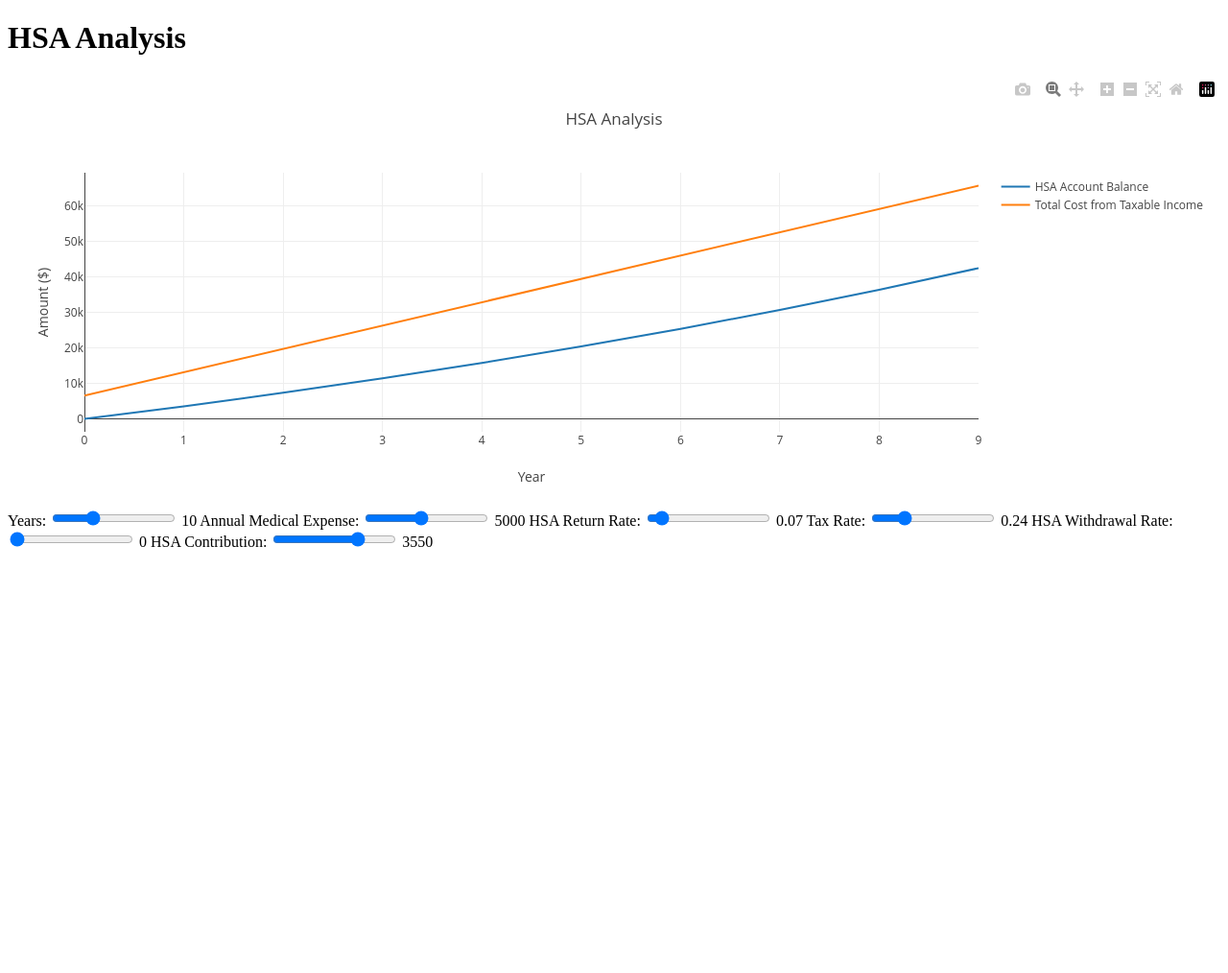
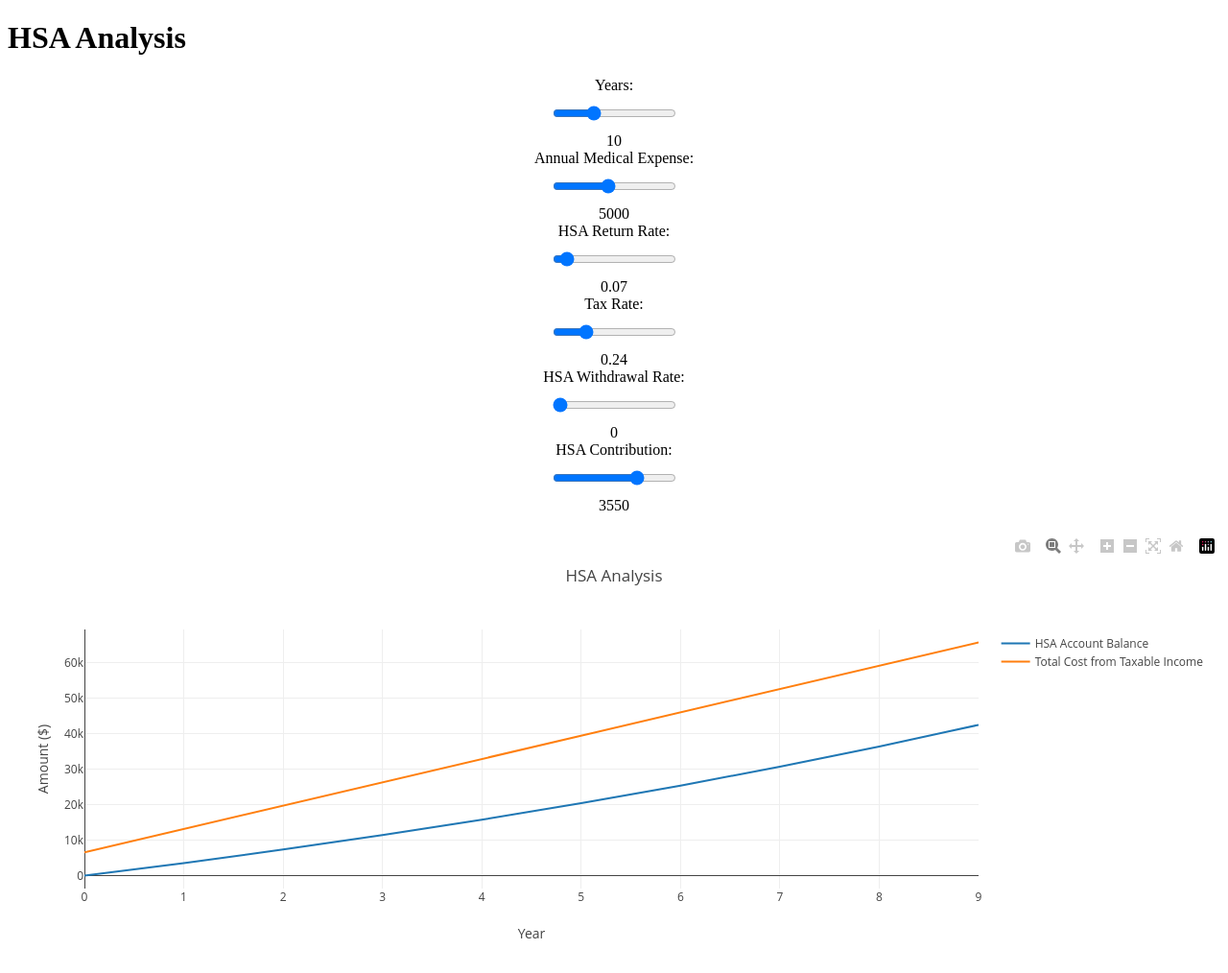
Before and after one commit to jm0rt1/HSA, a Flask app: page / in a window 1280 px wide. Shown: the whole page at 96% size. Before the commit the page ends 570 px from the top, so only its background shows below. Run offline with Flask 3, Linux system fonts and the light colour scheme; some libraries are stand-ins or nearby versions.

Commit message:
working column

```diff
--- /dev/null
+++ b/src/static/css/style.css
@@ -0,0 +1,20 @@
+.slider-container {
+    display: flex;
+    flex-direction: column;
+    align-items: center;
+    margin-bottom: 20px;
+}
+
+.slider-container label {
+    margin-bottom: 10px;
+}
+
+.slider-container span {
+    margin-top: 10px;
+}
+
+.slider-grid {
+    display: grid;
+    grid-template-columns: repeat(auto-fill, minmax(200px, 1fr));
+    gap: 20px;
+}
--- a/src/templates/index.html
+++ b/src/templates/index.html
@@ -3,19 +3,21 @@
 
 <head>
     <title>HSA Analysis</title>
+    <link rel="stylesheet" type="text/css" href="{{ url_for('static', filename='css/style.css') }}">
     <script src="https://cdn.plot.ly/plotly-latest.min.js"></script>
     <script src="https://code.jquery.com/jquery-3.5.1.min.js"></script>
 </head>
 
 <body>
     <h1>HSA Analysis</h1>
-    <div id="graph"></div>
+    <div class="slider-container">
         <label for="years">Years:</label>
         <input type="range" id="years" name="years" min="1" max="30" value="10">
         <span id="years-value">10</span>
 
         <label for="annual_medical_expense">Annual Medical Expense:</label>
-    <input type="range" id="annual_medical_expense" name="annual_medical_expense" min="1000" max="10000" value="5000">
+        <input type="range" id="annual_medical_expense" name="annual_medical_expense" min="1000" max="10000"
+            value="5000">
         <span id="annual_medical_expense-value">5000</span>
 
         <label for="hsa_return_rate">HSA Return Rate:</label>
@@ -33,7 +35,9 @@
         <label for="hsa_contribution">HSA Contribution:</label>
         <input type="range" id="hsa_contribution" name="hsa_contribution" min="0" max="5000" value="3550">
         <span id="hsa_contribution-value">3550</span>
+    </div>
 
+    <div id="graph"></div>
     <script src="{{ url_for('static', filename='js/script.js') }}"></script>
 </body>
 
```
Lines whose indentation alone changed are shown as unchanged.
